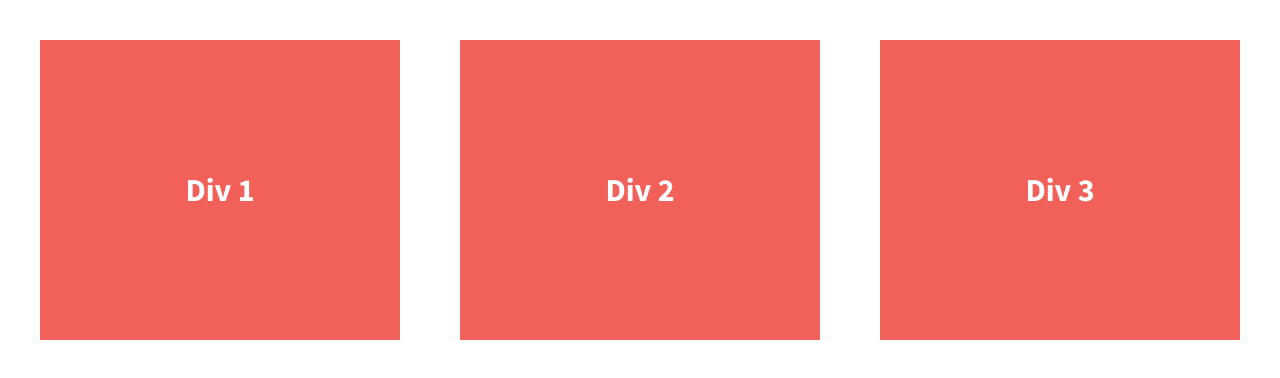
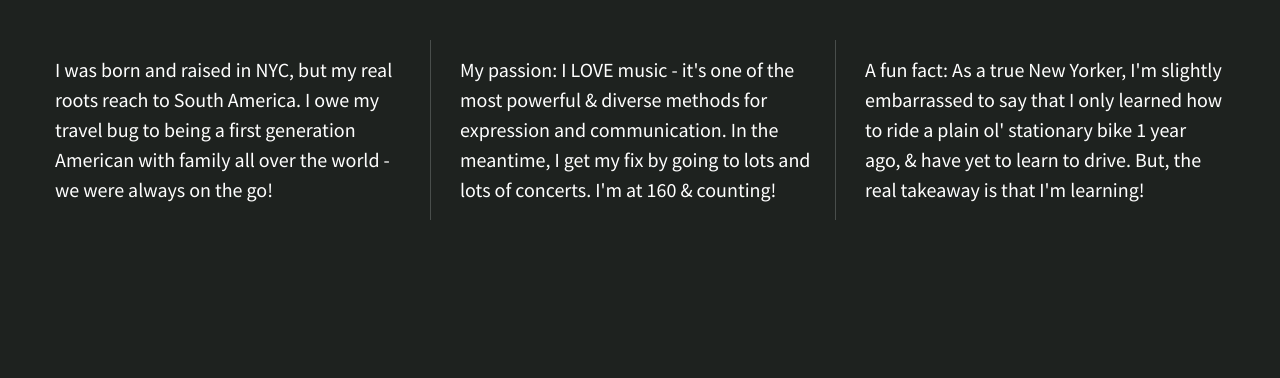
Before and after one commit to rchodson/divs-flexbox-starter, a plain HTML site: page index.html in a window 1280 px wide. Drawn offline with nearby package versions, Linux system fonts and the light colour scheme.

Commit message:
updated divs with content and formatting

```diff
--- a/css/main.css
+++ b/css/main.css
@@ -106,24 +106,30 @@ body {
   padding: 2em;
   font-size: 1.25em;
   height: 100%;
+  background-color: #1e221f;
 }
 
 .wrapper {
   display: flex;
   justify-content: space-between;
-  font-weight: 700;
+  font-weight: 400;
 }
 
 .div-1, .div-2, .div-3 {
   display: flex;
   width: 30%;
   justify-content: center;
-  align-items: center;
+  align-items: flex-start;
   color: #fff;
   line-height: 1.5em;
-  font-size: 1.6em;
-  background-color: #f16059;
-  height: 300px;
+  font-size: 1em;
+  background-color: #1e221f;
+  height: auto;
+  padding: 15px;
+}
+
+.div-1, .div-2 {
+    border-right: solid #494e4b 1px;
 }
 
 
--- a/index.html
+++ b/index.html
@@ -23,13 +23,13 @@
 
         <section class="wrapper">
             <div class="div-1">
-                Div 1
+                I was born and raised in NYC, but my real roots reach to South America. I owe my travel bug to being a first generation American with family all over the world - we were always on the go!
             </div>
             <div class="div-2">
-                Div 2
+                My passion: I LOVE music - it's one of the most powerful & diverse methods for expression and communication. In the meantime, I get my fix by going to lots and lots of concerts. I'm at 160 & counting!
             </div>
             <div class="div-3">
-                Div 3
+                A fun fact: As a true New Yorker, I'm slightly embarrassed to say that I only learned how to ride a plain ol' stationary bike 1 year ago, & have yet to learn to drive. But, the real takeaway is that I'm learning!
             </div>
         </section>
 
```
